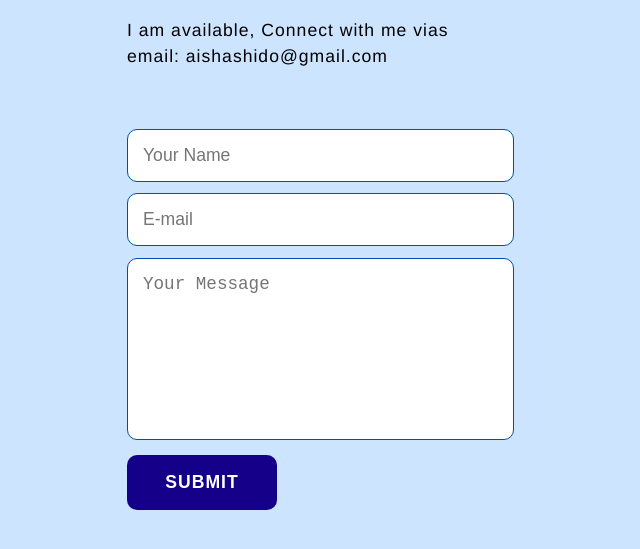
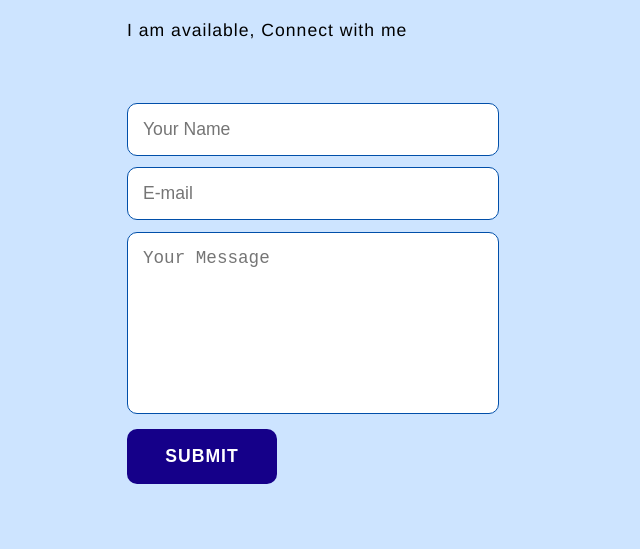
Before and after one commit to AishaShido/shido, a plain HTML site: page Portfolio/form.html in a window 1280 px wide. Shown: the part 145-694 px from the top of the page, without its empty margins (161-801 px from the left). Drawn offline with Linux system fonts and the light colour scheme; a web font is replaced by a local one.

Commit message:
Update form.html

```diff
--- a/Portfolio/form.html
+++ b/Portfolio/form.html
@@ -16,9 +16,8 @@
     <section class="contact">
         <div class="contact-form">
             <h1>Contact <span>Us</span></h1>
-            <p>I am available, Connect with me vias email:
-            aishashido@gmail.com</p>
-<form action="https://formsubmit.co/aishashido@gmail.com" method="POST" />
+            <p>I am available, Connect with me</p>
+               <form action="https://formsubmit.co/aishashido@gmail.com" method="POST" />
             <form action="">
                 <input type="" placeholder="Your Name" required>
                 <input type="email" name="email" id="" placeholder="E-mail" required>
```
